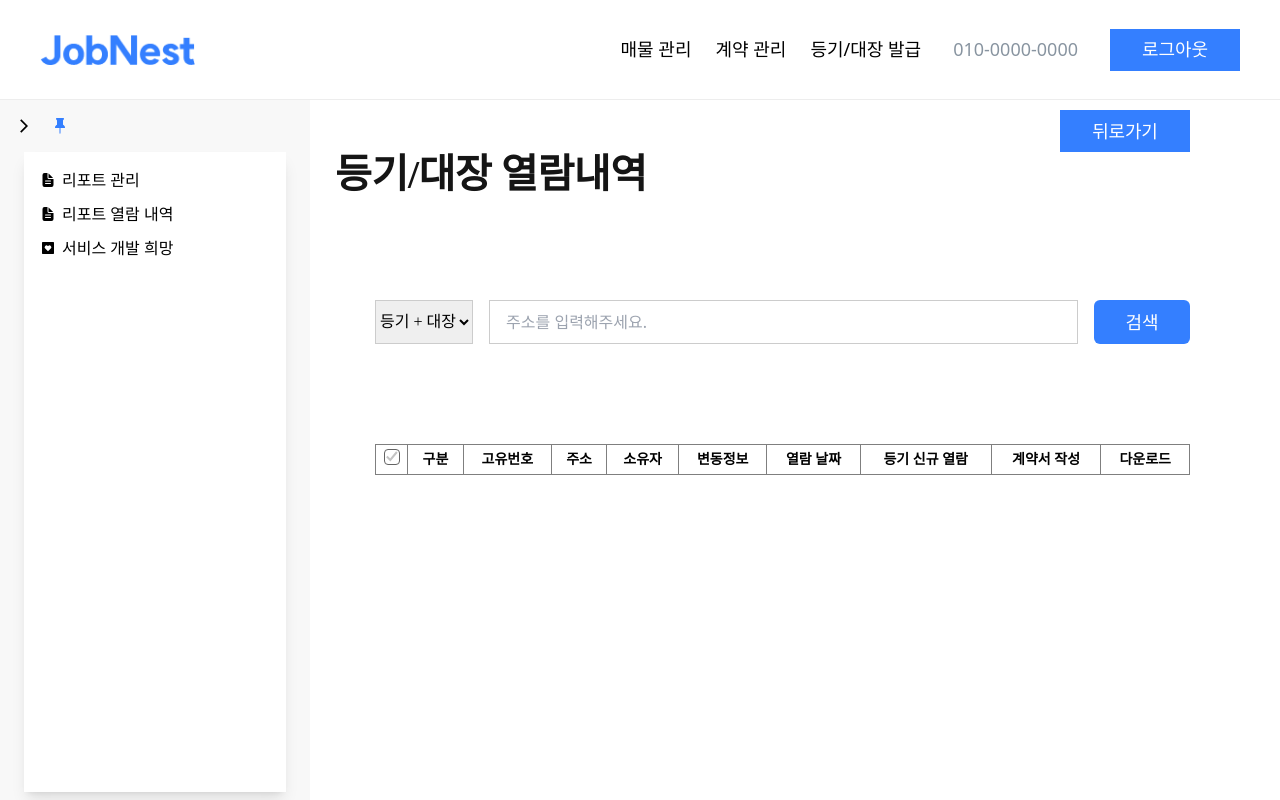
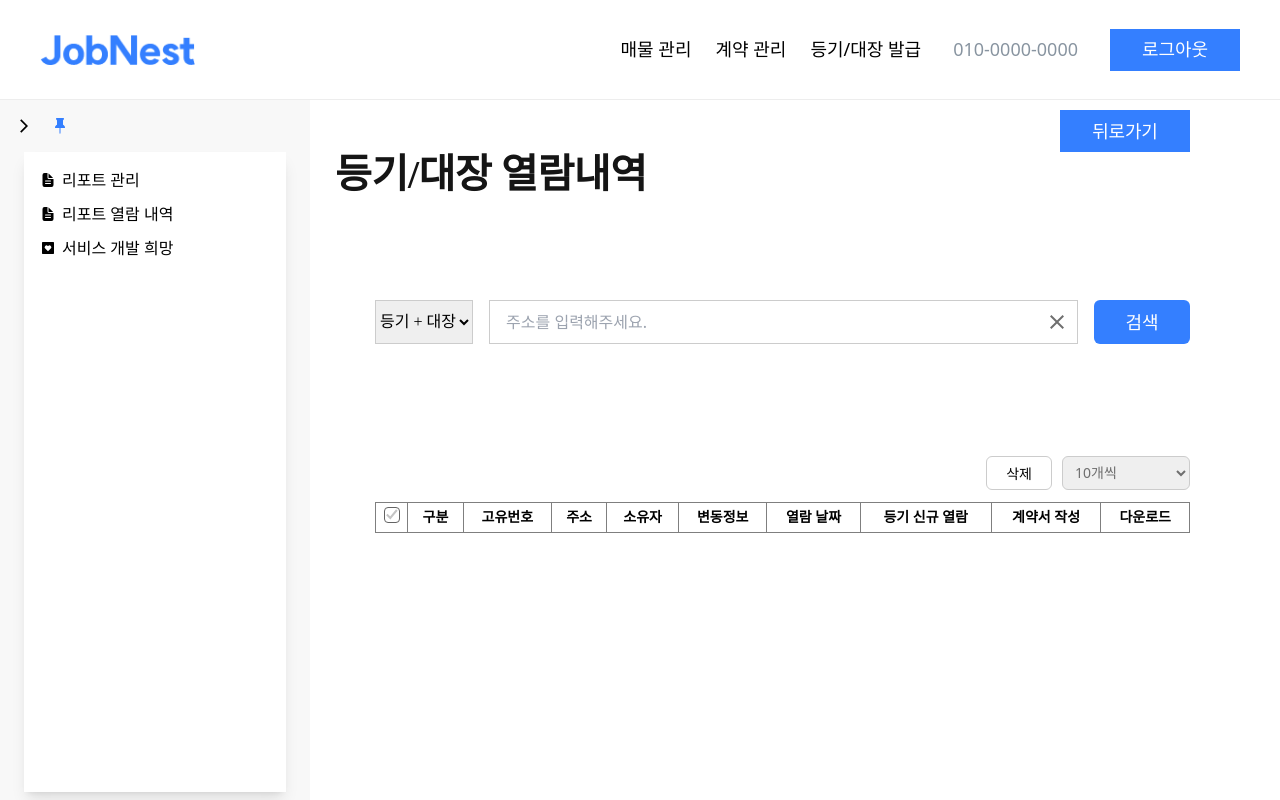
Before and after one commit to JobNest-useTeamWork/jobnest-frontend, a React (Vite) app: page /register/open in a window 1280 px wide. Built offline with nearby package versions, Linux system fonts and the light colour scheme; a web font is replaced by a local one.

Commit message:
[feat] register open 페이지 버튼 추가 및 검색 필드 reset 기능 추가
- 검색 필드 reset버튼 및 기능 추가
- register open 페이지 select 및 삭제 버튼 추가

```diff
--- a/src/components/register/Input.tsx
+++ b/src/components/register/Input.tsx
@@ -1,19 +1,23 @@
 import { ComponentPropsWithRef } from "react";
+import { IoMdClose } from "react-icons/io";
 
 interface InputType extends ComponentPropsWithRef<"input"> {
   type: "text";
   register: {
     name: string;
   };
+  resetField: any;
 }
 
-const Input = ({ register, ...rest }: InputType) => {
+const Input = ({ register, resetField, ...rest }: InputType) => {
   return (
-    <input
-      className='w-full h-full px-4 border border-[#cccccc]'
-      {...register}
-      {...rest}
-    />
+    <div className='relative w-full h-full border border-[#cccccc]'>
+      <input className='w-full h-full px-4' {...register} {...rest} />
+      <IoMdClose
+        className='absolute top-1/2 -translate-y-1/2 right-2 text-2xl text-[#6f6f6f] cursor-pointer'
+        onClick={resetField}
+      />
+    </div>
   );
 };
 export default Input;
--- a/src/components/register/SearchForm.tsx
+++ b/src/components/register/SearchForm.tsx
@@ -5,8 +5,14 @@ import Input from "./Input";
 import SelectBox from "./SelectBox";
 import { SubmitHandler, useForm } from "react-hook-form";
 
+const SELECT_DATA = [
+  { id: 1, name: "등기 + 대장" },
+  { id: 2, name: "등기" },
+  { id: 3, name: "대장" },
+];
+
 const SearchForm = () => {
-  const { handleSubmit, register } = useForm<SearchRegisterInputs>({
+  const { handleSubmit, register, resetField } = useForm<SearchRegisterInputs>({
     mode: "onChange",
   });
   const searchRegister = useRegisterStore((state) => state.searchRegister);
@@ -21,11 +27,15 @@ const SearchForm = () => {
       className='max-w-[1264px] h-11 flex items-center gap-4 mb-[100px] mx-10'
       onSubmit={handleSubmit(onSubmitSearchAddress)}
     >
-      <SelectBox register={register("register_type")}></SelectBox>
+      <SelectBox
+        selectData={SELECT_DATA}
+        register={register("register_type")}
+      ></SelectBox>
       <Input
         type='text'
         placeholder='주소를 입력해주세요.'
         register={register("address")}
+        resetField={() => resetField("address")}
       />
       <Button className='w-24 rounded-md'>검색</Button>
     </form>
--- a/src/components/register/SelectBox.tsx
+++ b/src/components/register/SelectBox.tsx
@@ -1,32 +1,21 @@
 interface SelectboxType extends React.ComponentPropsWithoutRef<"select"> {
+  selectData: {
+    id: number;
+    name: string;
+  }[];
   register: {
     name: string;
   };
 }
 
-const REGISTER_SELECTBOX_DATA = [
-  {
-    id: 1,
-    name: "등기 + 대장",
-  },
-  {
-    id: 2,
-    name: "등기",
-  },
-  {
-    id: 3,
-    name: "대장",
-  },
-];
-
-const SelectBox = ({ register, ...rest }: SelectboxType) => {
+const SelectBox = ({ selectData, register, ...rest }: SelectboxType) => {
   return (
     <select
       className='font-suit w-28 h-full border border-[#cccccc]'
       {...register}
       {...rest}
     >
-      {REGISTER_SELECTBOX_DATA.map((option) => (
+      {selectData.map((option) => (
         <option key={option.id}>{option.name}</option>
       ))}
     </select>
--- a/src/pages/Register.tsx
+++ b/src/pages/Register.tsx
@@ -2,9 +2,9 @@ import { useEffect, useState } from "react";
 import Checkbox from "../components/register/Checkbox";
 import RegisterLists from "../components/register/RegisterLists";
 import SelectedDetail from "../components/register/SelectedDetail";
-import RegisterLayout from "../layouts/RegisterLayout";
 import { useRegisterStore } from "../store/registerStore";
 import { RegisterTitleData } from "../components/register/data/title";
+import RegisterWrapper from "../components/register/RegisterWrapper";
 
 const Register = () => {
   const [openDetail, setOpenDetail] = useState(false);
@@ -30,7 +30,7 @@ const Register = () => {
 
   return (
     <div className={openDetail ? "flex justify-between gap-10" : ""}>
-      <RegisterLayout isOpenDetail={openDetail} titleData={RegisterTitleData}>
+      <RegisterWrapper isOpenDetail={openDetail} titleData={RegisterTitleData}>
         {searchedRegister.length !== 0 && (
           <div className='ml-10 max-w-[1264px]'>
             <div className='flex items-center relative gap-[6px] mb-[60px]'>
@@ -45,7 +45,7 @@ const Register = () => {
             <RegisterLists />
           </div>
         )}
-      </RegisterLayout>
+      </RegisterWrapper>
 
       {openDetail && <SelectedDetail />}
     </div>
--- a/src/pages/RegisterOpen.tsx
+++ b/src/pages/RegisterOpen.tsx
@@ -1,10 +1,12 @@
 import { RegisterOpenTitleData } from "../components/register/data/title";
-import RegisterLayout from "../layouts/RegisterLayout";
 import Checkbox from "../components/register/Checkbox";
 import Button from "../components/register/Button";
 import { RegisterType } from "../types/register";
 import { useRegisterStore } from "../store/registerStore";
 import { titleHeader } from "../components/register/data/table";
+import SelectBox from "../components/register/SelectBox";
+import { useForm } from "react-hook-form";
+import RegisterWrapper from "../components/register/RegisterWrapper";
 
 export interface OpenedRegisterType extends RegisterType {
   serial_number: string;
@@ -13,11 +15,28 @@ export interface OpenedRegisterType extends RegisterType {
   createdAt: string;
 }
 
+const SELECT_DATA = [
+  { id: 1, name: "10개씩" },
+  { id: 2, name: "50개씩" },
+  { id: 3, name: "100개씩" },
+];
+
 const RegisterOpen = () => {
   const openedRegister = useRegisterStore((state) => state.openedRegister);
+  const { register } = useForm();
 
   return (
-    <RegisterLayout titleData={RegisterOpenTitleData}>
+    <RegisterWrapper titleData={RegisterOpenTitleData}>
+      <div className='flex items-center justify-end mx-10 my-3 gap-[10px]'>
+        <Button className='w-[66px] h-[34px] rounded-md border border-[#cccccc] bg-white font-noto-sans-kr font-normal text-sm text-black'>
+          삭제
+        </Button>
+        <SelectBox
+          className='w-32 h-[34px] px-2 border border-[#cccccc] rounded-md text-sm text-[#6f6f6f]'
+          register={register("register_open_count")}
+          selectData={SELECT_DATA}
+        ></SelectBox>
+      </div>
       <table className='text-sm text-center mx-10'>
         <thead>
           <tr>
@@ -34,7 +53,7 @@ const RegisterOpen = () => {
             })}
           </tr>
         </thead>
-        <tbody>
+        <tbody className='border-b border-[#7f7f7f]'>
           {openedRegister.map((register) => {
             const registerData = [
               <Checkbox type='checkbox' />,
@@ -56,7 +75,7 @@ const RegisterOpen = () => {
             return (
               <tr key={register.id}>
                 {registerData.map((data) => (
-                  <td className='h-[30px] px-1 border border-[#7f7f7f]'>
+                  <td className='h-[30px] border-r border-l p-2 border-[#7f7f7f]'>
                     {data}
                   </td>
                 ))}
@@ -65,7 +84,7 @@ const RegisterOpen = () => {
           })}
         </tbody>
       </table>
-    </RegisterLayout>
+    </RegisterWrapper>
   );
 };
 export default RegisterOpen;
```
Also changed, not shown: src/components/register/RegisterWrapper.tsx (renamed from src/layouts/RegisterLayout.tsx, +6 -6 lines).
